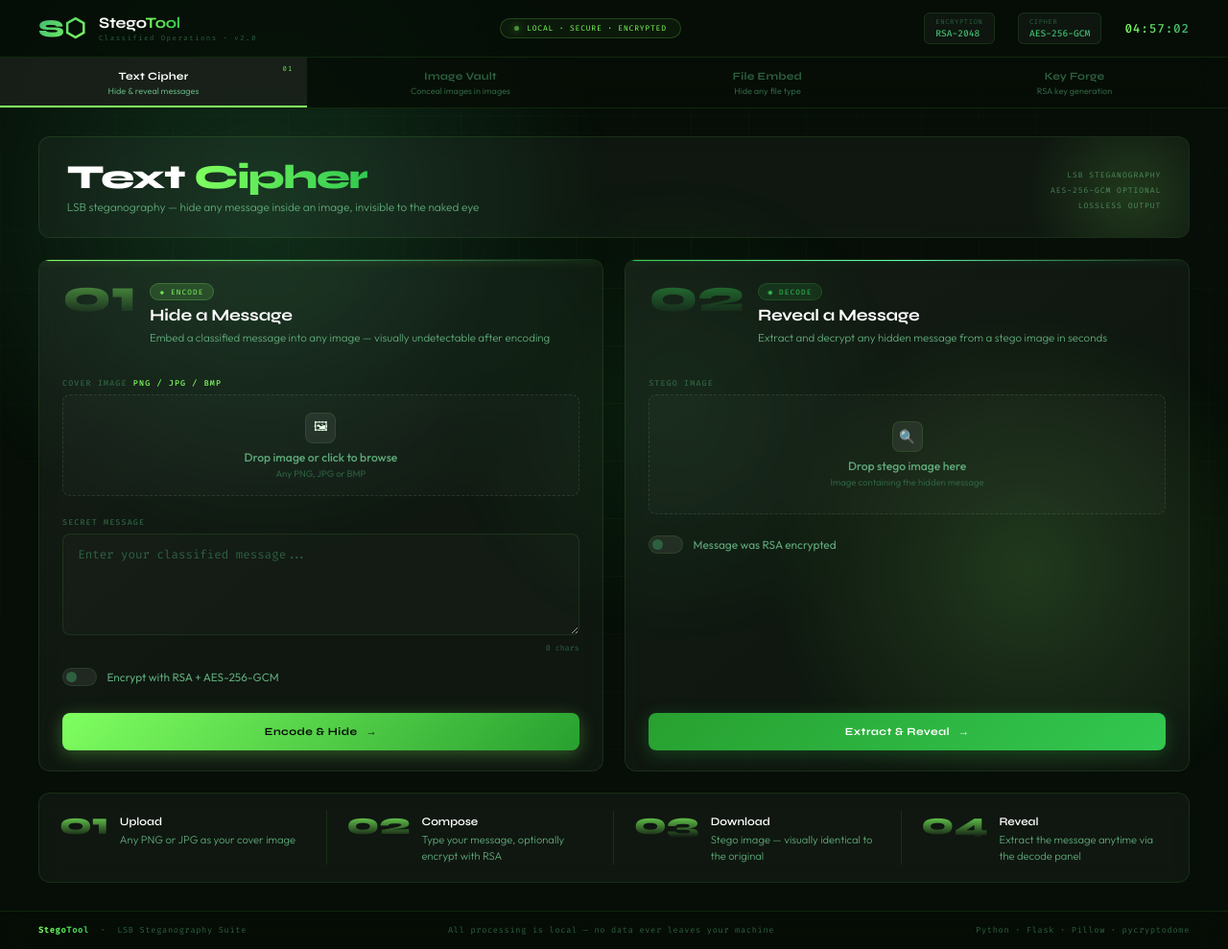
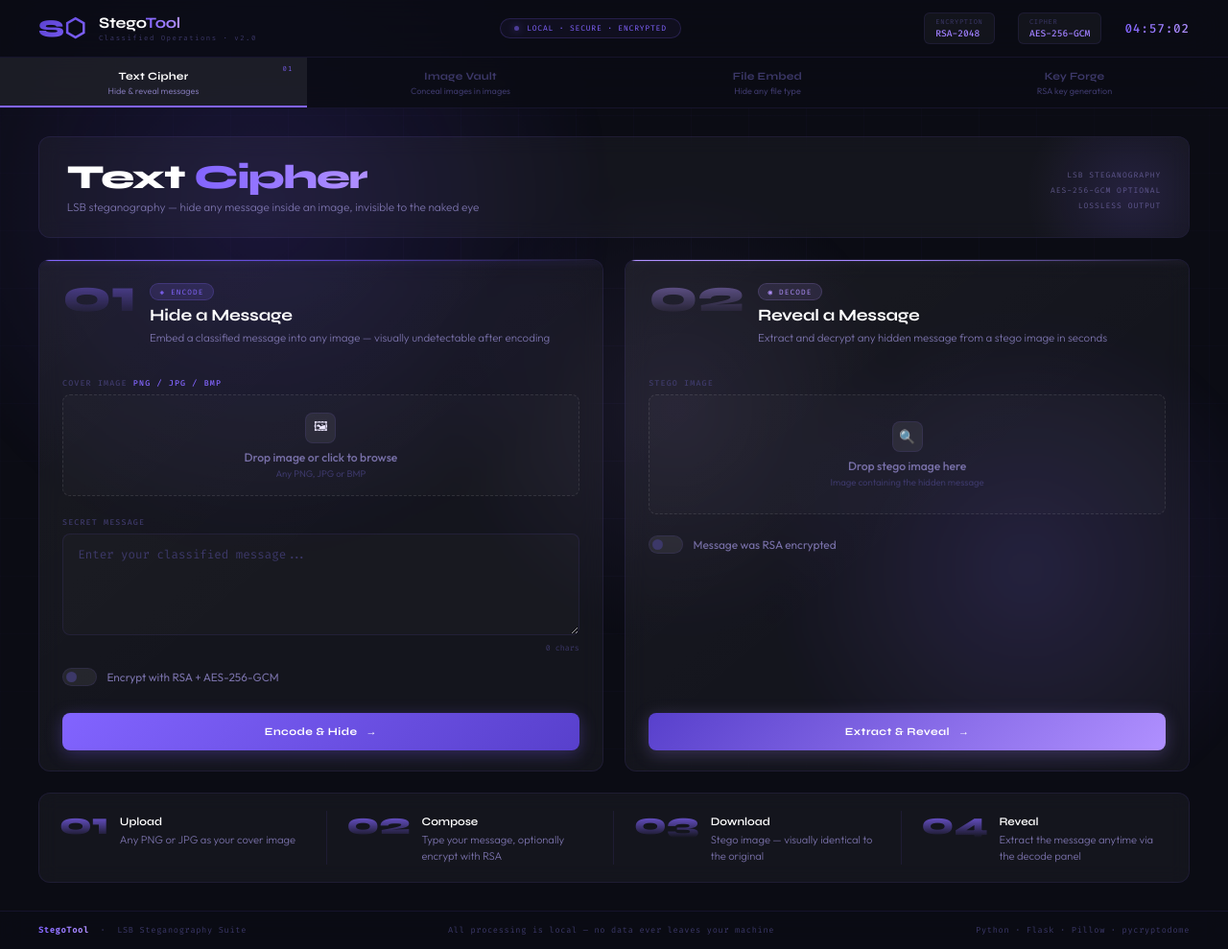
Before and after one commit to arsj7002-hue/stego-tool, a Flask app: page / in a window 1280 px wide. Shown: the whole page at 96% size. Run offline with Flask 3, Linux system fonts and the light colour scheme.

Commit message:
update gui

```diff
--- a/project/web/templates/index.html
+++ b/project/web/templates/index.html
@@ -9,26 +9,26 @@
 <style>
 *,*::before,*::after{box-sizing:border-box;margin:0;padding:0}
 :root{
-  --void:#060E07;
-  --deep:#0C1A0F;
-  --surface:#112215;
+  --void:#0B0C14;
+  --deep:#12131E;
+  --surface:#171828;
   --glass:rgba(255,255,255,0.04);
   --glass2:rgba(255,255,255,0.07);
   --glass3:rgba(255,255,255,0.02);
-  --mag:#80FF60;
-  --mag2:rgba(128,255,96,0.15);
-  --mag3:rgba(128,255,96,0.07);
-  --lime:#32C850;
-  --lime2:rgba(50,200,80,0.12);
-  --lime3:rgba(50,200,80,0.05);
-  --violet:#40B870;
-  --violet2:rgba(64,184,112,0.18);
-  --sky:#60FFB0;
-  --sky2:rgba(96,255,176,0.10);
-  --text:#E8FFE8;
-  --muted:#5FA87A;
-  --dim:#2E6040;
-  --border:rgba(128,255,96,0.10);
+  --mag:#8264FF;
+  --mag2:rgba(130,100,255,0.15);
+  --mag3:rgba(130,100,255,0.07);
+  --lime:#B090FF;
+  --lime2:rgba(176,144,255,0.12);
+  --lime3:rgba(176,144,255,0.05);
+  --violet:#5840CC;
+  --violet2:rgba(88,64,204,0.18);
+  --sky:#A080FF;
+  --sky2:rgba(160,128,255,0.10);
+  --text:#EDE8FF;
+  --muted:#7870A8;
+  --dim:#3C3868;
+  --border:rgba(130,100,255,0.10);
   --r:12px;
   --FD:'Syne',sans-serif;
   --FB:'Outfit',sans-serif;
@@ -39,13 +39,13 @@ body{background:var(--void);color:var(--text);font-family:var(--FB);font-size:14
 
 /* BG */
 .bg-mesh{position:fixed;inset:0;z-index:0;pointer-events:none;overflow:hidden;}
-.bg-mesh::before{content:'';position:absolute;width:800px;height:800px;background:radial-gradient(circle,rgba(64,184,112,0.2) 0%,transparent 65%);top:-200px;left:-150px;animation:d1 20s ease-in-out infinite alternate;}
-.bg-mesh::after{content:'';position:absolute;width:600px;height:600px;background:radial-gradient(circle,rgba(128,255,96,0.15) 0%,transparent 65%);bottom:-100px;right:-100px;animation:d2 25s ease-in-out infinite alternate;}
-.bg-lime{position:fixed;width:500px;height:500px;background:radial-gradient(circle,rgba(50,200,80,0.09) 0%,transparent 70%);bottom:15%;left:35%;z-index:0;pointer-events:none;animation:d3 30s ease-in-out infinite alternate;}
+.bg-mesh::before{content:'';position:absolute;width:800px;height:800px;background:radial-gradient(circle,rgba(88,64,204,0.2) 0%,transparent 65%);top:-200px;left:-150px;animation:d1 20s ease-in-out infinite alternate;}
+.bg-mesh::after{content:'';position:absolute;width:600px;height:600px;background:radial-gradient(circle,rgba(130,100,255,0.15) 0%,transparent 65%);bottom:-100px;right:-100px;animation:d2 25s ease-in-out infinite alternate;}
+.bg-lime{position:fixed;width:500px;height:500px;background:radial-gradient(circle,rgba(176,144,255,0.09) 0%,transparent 70%);bottom:15%;left:35%;z-index:0;pointer-events:none;animation:d3 30s ease-in-out infinite alternate;}
 @keyframes d1{0%{transform:translate(0,0)}100%{transform:translate(100px,70px)}}
 @keyframes d2{0%{transform:translate(0,0)}100%{transform:translate(-70px,-50px)}}
 @keyframes d3{0%{transform:translate(0,0)}100%{transform:translate(50px,-30px)}}
-.bg-grid{position:fixed;inset:0;z-index:0;pointer-events:none;background-image:linear-gradient(rgba(128,255,96,0.03) 1px,transparent 1px),linear-gradient(90deg,rgba(128,255,96,0.03) 1px,transparent 1px);background-size:60px 60px;mask-image:radial-gradient(ellipse 90% 90% at 50% 50%,black 20%,transparent 100%);}
+.bg-grid{position:fixed;inset:0;z-index:0;pointer-events:none;background-image:linear-gradient(rgba(130,100,255,0.03) 1px,transparent 1px),linear-gradient(90deg,rgba(130,100,255,0.03) 1px,transparent 1px);background-size:60px 60px;mask-image:radial-gradient(ellipse 90% 90% at 50% 50%,black 20%,transparent 100%);}
 
 /* BOOT */
 #boot{position:fixed;inset:0;z-index:999;background:var(--void);display:flex;align-items:center;justify-content:center;flex-direction:column;gap:1.8rem;transition:opacity .7s ease;}
@@ -60,24 +60,24 @@ body{background:var(--void);color:var(--text);font-family:var(--FB);font-size:14
 @keyframes spin-r{to{transform:rotate(360deg)}}
 
 /* HEADER */
-header{position:sticky;top:0;z-index:50;background:rgba(6,14,7,0.8);backdrop-filter:blur(24px);border-bottom:1px solid var(--border);padding:0 2.5rem;height:60px;display:flex;align-items:center;justify-content:space-between;}
+header{position:sticky;top:0;z-index:50;background:rgba(11,12,20,0.8);backdrop-filter:blur(24px);border-bottom:1px solid var(--border);padding:0 2.5rem;height:60px;display:flex;align-items:center;justify-content:space-between;}
 .hlogo{display:flex;align-items:center;gap:.85rem}
 .hlogo-glyph{font-family:var(--FD);font-size:1.6rem;font-weight:800;line-height:1;background:linear-gradient(135deg,var(--violet),var(--mag));-webkit-background-clip:text;-webkit-text-fill-color:transparent;background-clip:text;}
 .hlogo-name{font-family:var(--FD);font-size:1rem;font-weight:700;color:#fff;letter-spacing:-.01em;line-height:1.1;}
 .hlogo-name span{background:linear-gradient(90deg,var(--mag),var(--lime));-webkit-background-clip:text;-webkit-text-fill-color:transparent;background-clip:text;}
 .hlogo-sub{font-family:var(--FM);font-size:.46rem;color:var(--dim);letter-spacing:.2em;display:block;margin-top:2px;}
-.hpill{display:flex;align-items:center;gap:.5rem;padding:.28rem .9rem;border-radius:20px;border:1px solid rgba(128,255,96,0.2);background:rgba(128,255,96,0.05);}
+.hpill{display:flex;align-items:center;gap:.5rem;padding:.28rem .9rem;border-radius:20px;border:1px solid rgba(130,100,255,0.2);background:rgba(130,100,255,0.05);}
 .hpill-dot{width:5px;height:5px;border-radius:50%;background:var(--mag);box-shadow:0 0 8px var(--mag);animation:blink 2s ease-in-out infinite;}
 @keyframes blink{0%,100%{opacity:1}50%{opacity:.3}}
 .hpill-txt{font-family:var(--FM);font-size:.5rem;color:var(--mag);letter-spacing:.1em;}
 .hright{display:flex;align-items:center;gap:1.5rem;}
 .hbadge{padding:.28rem .7rem;border-radius:6px;background:var(--glass);border:1px solid var(--border);display:flex;flex-direction:column;gap:1px;}
 .hbadge-k{font-family:var(--FM);font-size:.44rem;color:var(--dim);letter-spacing:.1em;text-transform:uppercase;}
-.hbadge-v{font-family:var(--FM);font-size:.6rem;color:var(--violet);font-weight:500;}
-#clock{font-family:var(--FM);font-size:.8rem;font-weight:500;background:linear-gradient(90deg,var(--mag),var(--violet));-webkit-background-clip:text;-webkit-text-fill-color:transparent;background-clip:text;letter-spacing:.06em;}
+.hbadge-v{font-family:var(--FM);font-size:.6rem;color:var(--sky);font-weight:500;}
+#clock{font-family:var(--FM);font-size:.8rem;font-weight:500;background:linear-gradient(90deg,var(--mag),var(--lime));-webkit-background-clip:text;-webkit-text-fill-color:transparent;background-clip:text;letter-spacing:.06em;}
 
 /* TABS */
-nav.tabs{position:sticky;top:60px;z-index:40;display:grid;grid-template-columns:repeat(4,1fr);background:rgba(6,14,7,0.85);backdrop-filter:blur(16px);border-bottom:1px solid var(--border);}
+nav.tabs{position:sticky;top:60px;z-index:40;display:grid;grid-template-columns:repeat(4,1fr);background:rgba(11,12,20,0.85);backdrop-filter:blur(16px);border-bottom:1px solid var(--border);}
 .tab{display:flex;flex-direction:column;align-items:center;padding:.8rem 1rem .65rem;gap:.18rem;background:none;border:none;cursor:pointer;color:var(--dim);border-bottom:2px solid transparent;transition:all .2s;font-family:var(--FB);position:relative;}
 .tab:hover{color:var(--muted);background:var(--glass);}
 .tab.on{color:#fff;border-bottom-color:var(--mag);background:var(--glass2);}
@@ -108,16 +108,16 @@ main{position:relative;z-index:5;max-width:1380px;margin:0 auto;padding:1.8rem 2
 /* CARDS */
 .card{background:var(--glass);border:1px solid var(--border);border-radius:var(--r);display:flex;flex-direction:column;backdrop-filter:blur(12px);position:relative;overflow:hidden;transition:border-color .25s,box-shadow .25s;}
 .card::before{content:'';position:absolute;inset:0;border-radius:var(--r);background:linear-gradient(140deg,rgba(255,255,255,0.025) 0%,transparent 55%);pointer-events:none;}
-.card:hover{border-color:rgba(128,255,96,0.22);box-shadow:0 4px 40px rgba(128,255,96,0.06);}
-.card.alt:hover{border-color:rgba(50,200,80,0.2);box-shadow:0 4px 40px rgba(50,200,80,0.06);}
-.cacc{height:1px;background:linear-gradient(90deg,var(--mag),var(--violet),transparent);box-shadow:0 0 8px rgba(128,255,96,0.5);}
-.cacc.alt{background:linear-gradient(90deg,var(--lime),var(--sky),transparent);box-shadow:0 0 8px rgba(50,200,80,0.4);}
+.card:hover{border-color:rgba(130,100,255,0.22);box-shadow:0 4px 40px rgba(130,100,255,0.06);}
+.card.alt:hover{border-color:rgba(176,144,255,0.2);box-shadow:0 4px 40px rgba(176,144,255,0.06);}
+.cacc{height:1px;background:linear-gradient(90deg,var(--mag),var(--violet),transparent);box-shadow:0 0 8px rgba(130,100,255,0.5);}
+.cacc.alt{background:linear-gradient(90deg,var(--lime),var(--sky),transparent);box-shadow:0 0 8px rgba(176,144,255,0.4);}
 .chead{padding:1.3rem 1.5rem 1rem;display:flex;gap:.9rem;align-items:flex-start;}
-.chead-num{font-family:var(--FD);font-size:3rem;font-weight:800;line-height:.8;flex-shrink:0;margin-top:-.15rem;background:linear-gradient(180deg,rgba(128,255,96,0.55) 0%,transparent 100%);-webkit-background-clip:text;-webkit-text-fill-color:transparent;background-clip:text;}
-.chead-num.alt{background:linear-gradient(180deg,rgba(50,200,80,0.55) 0%,transparent 100%);-webkit-background-clip:text;-webkit-text-fill-color:transparent;background-clip:text;}
+.chead-num{font-family:var(--FD);font-size:3rem;font-weight:800;line-height:.8;flex-shrink:0;margin-top:-.15rem;background:linear-gradient(180deg,rgba(130,100,255,0.55) 0%,transparent 100%);-webkit-background-clip:text;-webkit-text-fill-color:transparent;background-clip:text;}
+.chead-num.alt{background:linear-gradient(180deg,rgba(176,144,255,0.55) 0%,transparent 100%);-webkit-background-clip:text;-webkit-text-fill-color:transparent;background-clip:text;}
 .cbadge{display:inline-flex;align-items:center;gap:.3rem;font-family:var(--FM);font-size:.48rem;letter-spacing:.15em;padding:.18rem .6rem;border-radius:20px;margin-bottom:.35rem;}
-.cbadge.m{background:var(--mag2);color:var(--mag);border:1px solid rgba(128,255,96,0.22);}
-.cbadge.l{background:var(--lime2);color:var(--lime);border:1px solid rgba(50,200,80,0.18);}
+.cbadge.m{background:var(--mag2);color:var(--mag);border:1px solid rgba(130,100,255,0.22);}
+.cbadge.l{background:var(--lime2);color:var(--lime);border:1px solid rgba(176,144,255,0.18);}
 .chead h2{font-family:var(--FD);font-size:1.08rem;font-weight:700;color:#fff;letter-spacing:-.01em;margin-bottom:.2rem;}
 .chead p{font-size:.72rem;color:var(--muted);line-height:1.55;font-weight:300;}
 .cbody{padding:1.1rem 1.5rem 1.3rem;flex:1;display:flex;flex-direction:column;gap:.9rem;}
@@ -154,17 +154,17 @@ textarea::placeholder{color:var(--dim);}
 .tlbl input{display:none;}
 .ttrack{width:36px;height:19px;background:var(--glass2);border:1px solid var(--border);border-radius:10px;position:relative;flex-shrink:0;transition:all .2s;}
 .tthumb{position:absolute;top:3px;left:3px;width:11px;height:11px;background:var(--dim);border-radius:50%;transition:all .2s;}
-.tlbl input:checked+.ttrack{background:var(--mag2);border-color:rgba(128,255,96,0.35);}
+.tlbl input:checked+.ttrack{background:var(--mag2);border-color:rgba(130,100,255,0.35);}
 .tlbl input:checked+.ttrack .tthumb{transform:translateX(17px);background:var(--mag);box-shadow:0 0 8px var(--mag);}
 .kslot{max-height:0;overflow:hidden;opacity:0;transition:max-height .3s,opacity .3s;}
 .kslot.open{max-height:130px;opacity:1;}
 
 /* BUTTONS */
 .btn{display:flex;align-items:center;justify-content:center;gap:.55rem;padding:.8rem 1.6rem;border-radius:8px;font-family:var(--FD);font-size:.7rem;font-weight:700;letter-spacing:.04em;border:none;cursor:pointer;transition:all .22s;margin-top:auto;position:relative;overflow:hidden;}
-.btn.m{background:linear-gradient(135deg,var(--mag),#28A030);color:var(--void);box-shadow:0 4px 18px rgba(128,255,96,0.3);}
-.btn.m:hover{box-shadow:0 6px 30px rgba(128,255,96,0.5);transform:translateY(-2px);}
-.btn.l{background:linear-gradient(135deg,#28A030,var(--lime));color:#fff;box-shadow:0 4px 18px rgba(50,200,80,0.25);}
-.btn.l:hover{box-shadow:0 6px 30px rgba(50,200,80,0.45);transform:translateY(-2px);}
+.btn.m{background:linear-gradient(135deg,var(--mag),var(--violet));color:#fff;box-shadow:0 4px 18px rgba(130,100,255,0.3);}
+.btn.m:hover{box-shadow:0 6px 30px rgba(130,100,255,0.5);transform:translateY(-2px);}
+.btn.l{background:linear-gradient(135deg,var(--violet),var(--lime));color:#fff;box-shadow:0 4px 18px rgba(176,144,255,0.25);}
+.btn.l:hover{box-shadow:0 6px 30px rgba(176,144,255,0.45);transform:translateY(-2px);}
 .btn.lg{padding:.9rem 1.8rem;font-size:.76rem;}
 .btn:disabled{opacity:.38;cursor:not-allowed;transform:none!important;box-shadow:none!important;}
 .barr{transition:transform .2s;display:inline-block;}
@@ -236,15 +236,15 @@ textarea::placeholder{color:var(--dim);}
 @keyframes spinx{to{transform:rotate(360deg)}}
 
 /* FOOTER */
-footer{position:relative;z-index:5;display:flex;align-items:center;justify-content:space-between;padding:.85rem 2.5rem;border-top:1px solid var(--border);background:rgba(6,14,7,0.7);backdrop-filter:blur(12px);font-family:var(--FM);font-size:.54rem;color:var(--dim);letter-spacing:.08em;}
+footer{position:relative;z-index:5;display:flex;align-items:center;justify-content:space-between;padding:.85rem 2.5rem;border-top:1px solid var(--border);background:rgba(11,12,20,0.7);backdrop-filter:blur(12px);font-family:var(--FM);font-size:.54rem;color:var(--dim);letter-spacing:.08em;}
 footer strong{background:linear-gradient(90deg,var(--mag),var(--lime));-webkit-background-clip:text;-webkit-text-fill-color:transparent;background-clip:text;font-weight:700;}
 .fmid{text-align:center;flex:1;}
 .spacer{flex:1}
 
 ::-webkit-scrollbar{width:3px}
 ::-webkit-scrollbar-track{background:var(--void)}
-::-webkit-scrollbar-thumb{background:rgba(128,255,96,0.2);border-radius:2px}
-::-webkit-scrollbar-thumb:hover{background:rgba(128,255,96,0.4)}
+::-webkit-scrollbar-thumb{background:rgba(130,100,255,0.2);border-radius:2px}
+::-webkit-scrollbar-thumb:hover{background:rgba(130,100,255,0.4)}
 </style>
 </head>
 <body>
```
Also changed, not shown: other parts of project/web/templates/index.html (+18 -18 lines).
